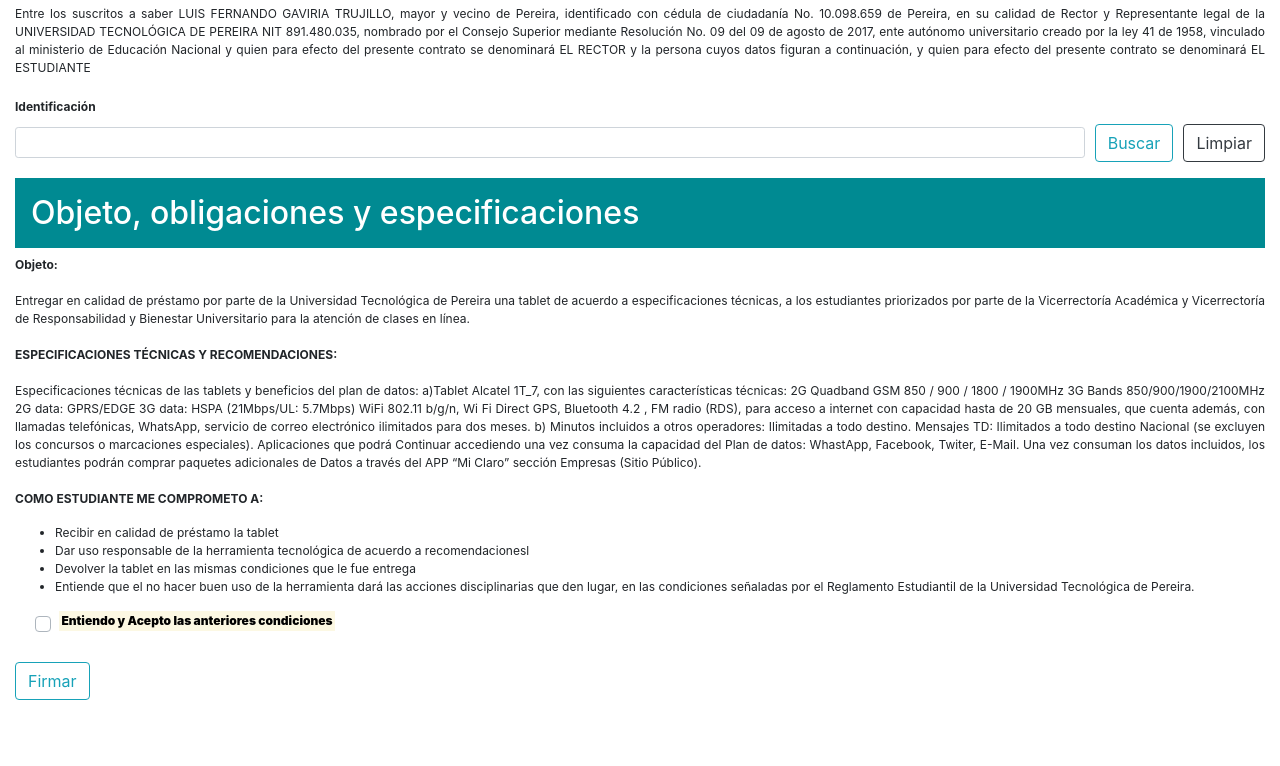
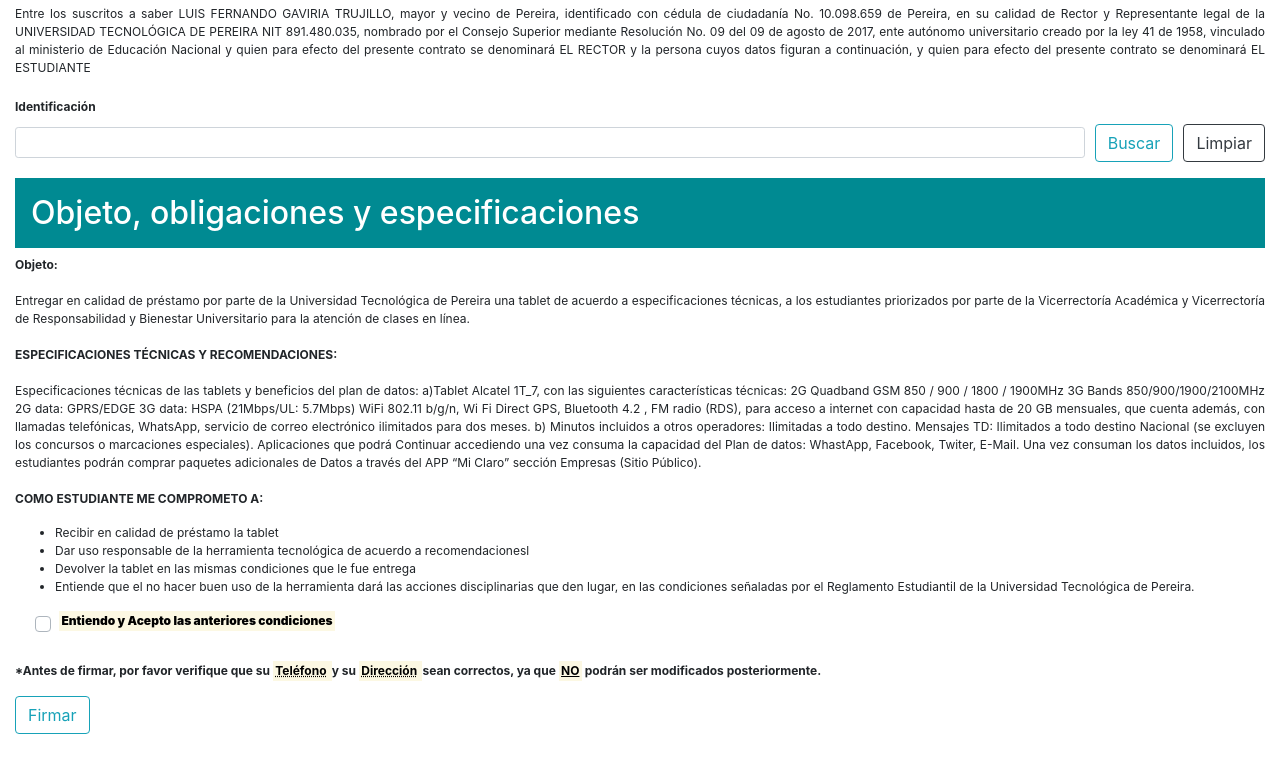
Before and after one commit to daduque/CorreosJS, a plain HTML site: page index.html in a window 1280 px wide. Shown: the part 544-1310 px from the top of the page. Before the commit the page ends 1276 px from the top, so only its background shows below. Drawn offline with nearby package versions, Linux system fonts and the light colour scheme.

Commit message:
message before sign

```diff
--- a/index.html
+++ b/index.html
@@ -87,6 +87,9 @@
                         </label>
                       </div>
                 </div>
+
+                <p><strong>*Antes de firmar, por favor verifique que su <mark> <abbr title="Teléfono">Teléfono</abbr> </mark> y su <mark><abbr title="Dirección">Dirección</abbr> </mark> sean correctos, ya que <mark> <u>NO</u></mark> podrán ser modificados posteriormente.</strong></p>
+
                 <button type="submit" disabled style="display: none" aria-hidden="true"></button>
                 <button type="submit" class="btn btn-outline-info" id="sendRegister">Firmar</button>
             </section>
```
